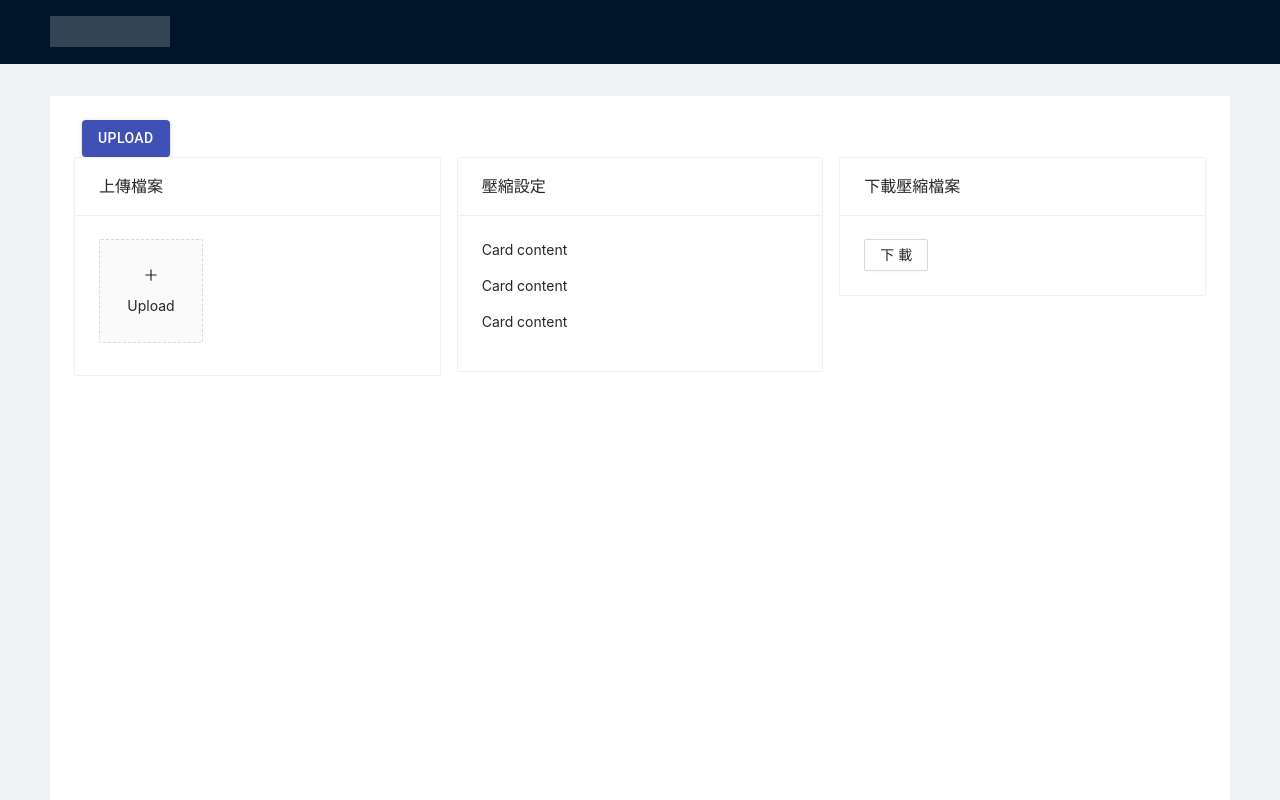
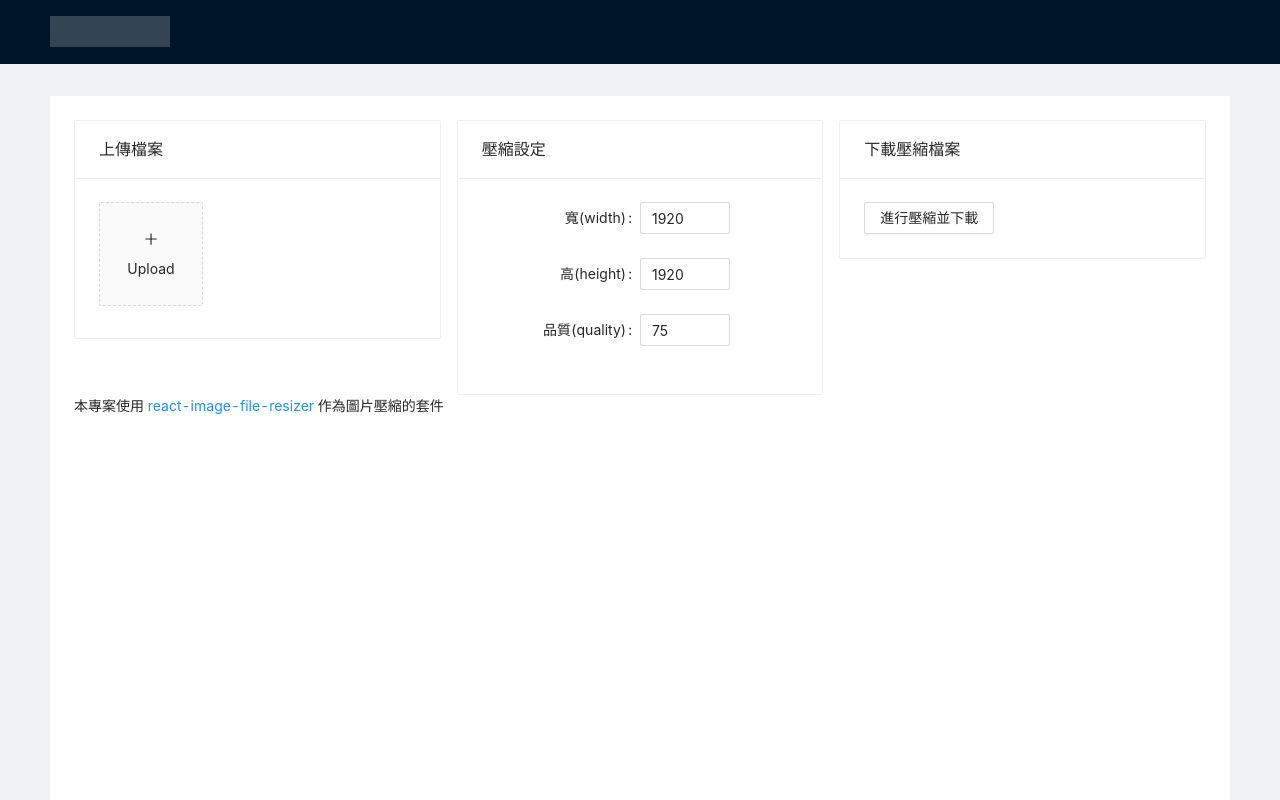
Before and after one commit to fangmai001/react-image-resize-example, a React (Create React App) app: page / in a window 1280 px wide. Shown: the top 800 px of the page. Built offline with nearby package versions, Linux system fonts and the light colour scheme.

Commit message:
20220207-1

```diff
--- a/src/Main/index.js
+++ b/src/Main/index.js
@@ -4,16 +4,24 @@ import {
   Row,
   Col,
 } from 'antd';
-
-import UploadButton from '../components/UploadButton'
 import UploadImage from '../components/UploadImage'
+import ResizeSetting from '../components/ResizeSetting'
 import DownloadButton from '../components/DownloadButton'
 
 import './index.css'
 
 function Content() {
 
+  const defaultResizeSetting = {
+    maxWidth: 1920,
+    maxHeight: 1920,
+    quality: 75,
+    compressFormat: 'JPEG',
+    rotation: 0,
+    outputType: 'file',
+  }
   const [originFiles, setOriginFiles] = useState([])
+  const [resizeSetting, setResizeSetting] = useState(defaultResizeSetting)
 
   const colLayout = {
     xs: 24,
@@ -23,24 +31,38 @@ function Content() {
 
   return (
     <div>
-      <UploadButton />
       <Row gutter={[16, 16]}>
         <Col {...colLayout}>
           <Card title="上傳檔案">
-            <UploadImage setOriginFiles={setOriginFiles} />
+            <UploadImage
+              setOriginFiles={setOriginFiles}
+            />
           </Card>
         </Col>
         <Col {...colLayout}>
           <Card title="壓縮設定">
-            <p>Card content</p>
-            <p>Card content</p>
-            <p>Card content</p>
+            <ResizeSetting
+              originFiles={originFiles}
+              setOriginFiles={setOriginFiles}
+              resizeSetting={resizeSetting}
+              setResizeSetting={setResizeSetting}
+            />
           </Card>
         </Col>
         <Col {...colLayout}>
           <Card title="下載壓縮檔案">
-            <DownloadButton originFiles={originFiles} />
+            <DownloadButton
+              originFiles={originFiles}
+              resizeSetting={resizeSetting}
+            />
           </Card>
+        </Col>
+      </Row>
+      <Row gutter={[16, 16]}>
+        <Col span={24}>
+          <span>
+            本專案使用 <a href='https://github.com/onurzorluer/react-image-file-resizer'>react-image-file-resizer</a> 作為圖片壓縮的套件
+          </span>
         </Col>
       </Row>
     </div>
--- a/src/components/DownloadButton.js
+++ b/src/components/DownloadButton.js
@@ -1,24 +1,73 @@
 import React, { useState, useEffect, Fragment } from 'react';
+import Resizer from "react-image-file-resizer";
 import {
   Button,
 } from 'antd';
 
-import ImageResize from './ImageResize'
-
 function ExportComponent(props) {
   const { originFiles } = props
+  const { resizeSetting } = props
+  const {
+    maxWidth,
+    maxHeight,
+    quality,
+    compressFormat,
+    rotation,
+    outputType,
+  } = resizeSetting
 
-  const handleFiles = () => {
-    console.log('originFiles', originFiles)
-    ImageResize(originFiles)
+  // const [isLoading, setIsLoading] = useState(false)
+
+  const resizeFile = (file) => {
+    return new Promise((resolve) => {
+      const responseUriFunc = (resizeFile) => {
+        resolve(resizeFile)
+      }
+
+      Resizer.imageFileResizer(
+        file,
+        maxWidth,
+        maxHeight,
+        compressFormat,
+        quality,
+        rotation,
+        responseUriFunc,
+        outputType,
+        // minWidth,
+        // minHeight,
+      );
+    })
+  }
+
+  const onDownloadFile = async (file) => {
+    try {
+      const image = await resizeFile(file);
+
+      const element = document.createElement('a');
+      const url = window.URL.createObjectURL(image);
+      const filename = image.name;
+      element.href = url;
+      element.download = filename;
+      element.click();
+      window.URL.revokeObjectURL(url);
+    } catch (err) {
+      console.log('err', err);
+    }
+  };
+
+  const onClickButton =  () => {
+    // setIsLoading(true)
+    const fileArr = Array.from(originFiles)
+    fileArr.forEach((f) => onDownloadFile(f))
+    // setIsLoading(false)
   }
 
   return (
     <div>
       <Button
-        onClick={handleFiles}
+        onClick={onClickButton}
       >
-        下載
+        進行壓縮並下載
       </Button>
     </div>
   )
--- /dev/null
+++ b/src/components/ResizeSetting.js
@@ -0,0 +1,83 @@
+import React, { useState, useEffect, Fragment } from 'react';
+import Resizer from "react-image-file-resizer";
+import {
+  Button,
+  Form,
+  Input,
+  InputNumber,
+} from 'antd';
+
+function ExportComponent(props) {
+  const { resizeSetting, setResizeSetting } = props
+  const {
+    maxWidth,
+    maxHeight,
+    quality,
+    compressFormat,
+    rotation,
+    outputType,
+  } = resizeSetting
+
+  // const formItemLayout = {
+  //   labelCol: {
+  //     xs: { span: 24 },
+  //     sm: { span: 8 },
+  //   },
+  //   wrapperCol: {
+  //     xs: { span: 24 },
+  //     sm: { span: 16 },
+  //   },
+  // }
+  const formItemLayout = {
+    labelCol: { span: 14 },
+    wrapperCol: { span: 6 },
+  }
+
+  const onFormChange = (params) => {
+    setResizeSetting({
+      ...resizeSetting,
+      ...params,
+    })
+  }
+
+  return (
+    <div>
+      <Form
+        labelCol={{
+          span: 12,
+        }}
+        wrapperCol={{
+          span: 8,
+        }}
+        layout="horizontal"
+      >
+        <Form.Item label="寬(width)">
+          <InputNumber
+            min={1}
+            max={16384}
+            defaultValue={maxWidth}
+            onChange={(value) => onFormChange({ maxWidth: value })}
+          />
+        </Form.Item>
+        <Form.Item label="高(height)">
+          <InputNumber
+            min={1}
+            max={16384}
+            defaultValue={maxHeight}
+            onChange={(value) => onFormChange({ maxHeight: value })}
+          />
+        </Form.Item>
+        <Form.Item label="品質(quality)">
+          <InputNumber
+            min={1}
+            max={100}
+            defaultValue={quality}
+            onChange={(value) => onFormChange({ quality: value })}
+          />
+        </Form.Item>
+      </Form>
+    </div>
+  )
+}
+
+export default ExportComponent;
--- a/src/components/UploadButton.js
+++ b/src/components/UploadButton.js
@@ -19,7 +19,6 @@ export default function UploadButton() {
   const classes = useStyles();
 
   const handleFiles = (files) => {
-    console.log(files)
     ImageResize(files)
   }
 
--- a/src/components/UploadImage.js
+++ b/src/components/UploadImage.js
@@ -56,8 +56,6 @@ function ExportComponent(props) {
     </div>
   );
 
-  console.log('fileList', fileList)
-
   return (
     <div>
       <Upload
```
